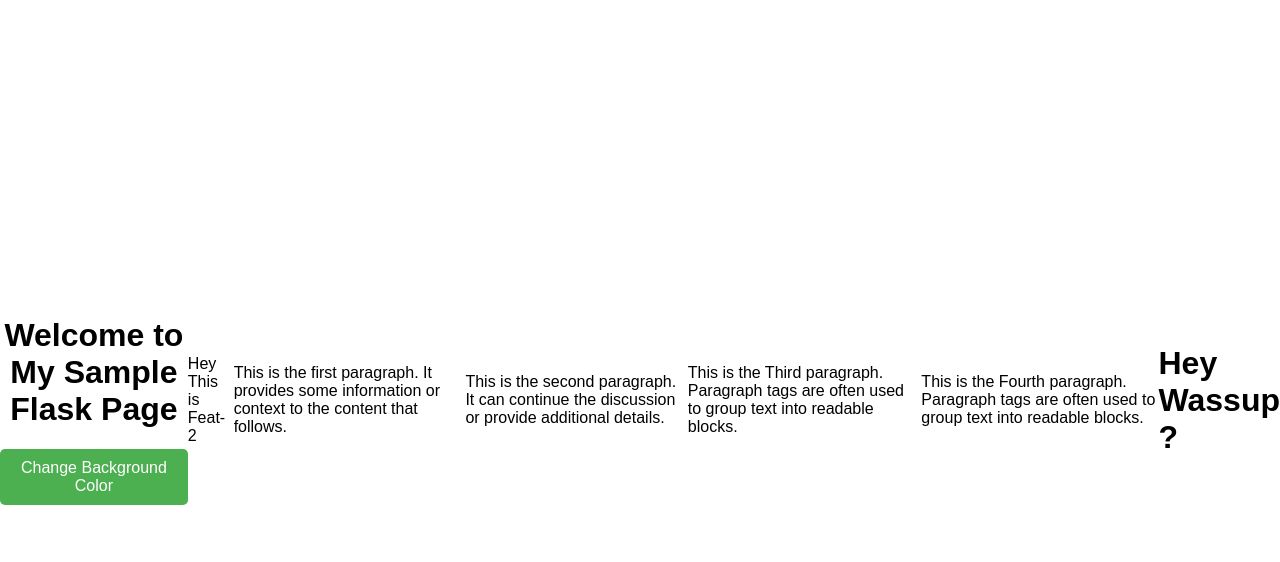
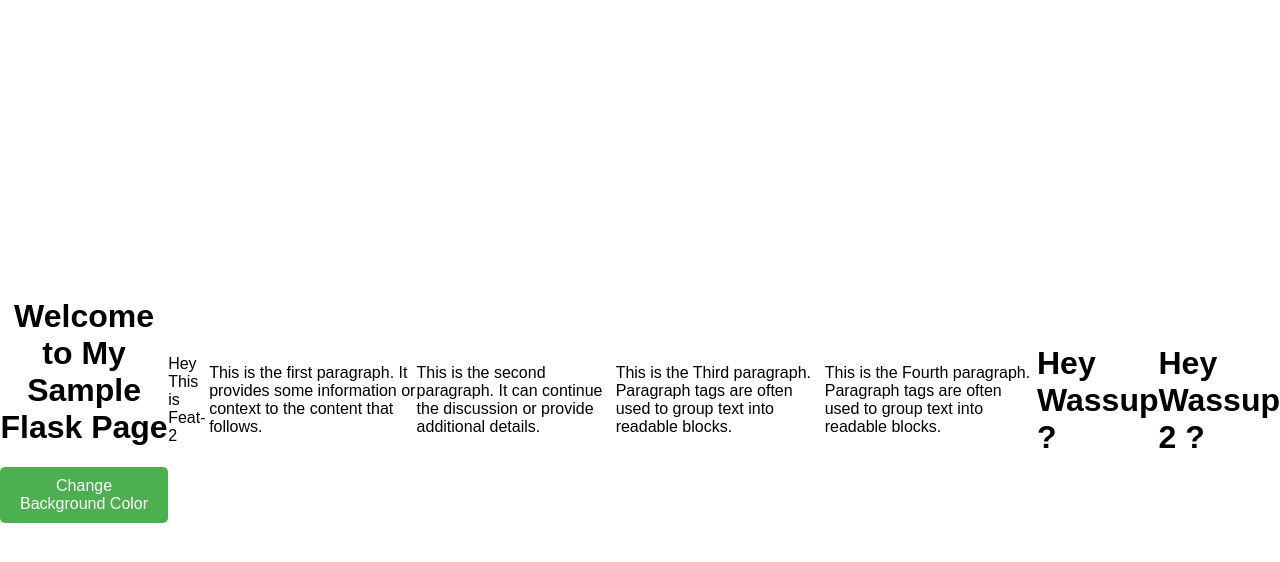
Before and after one commit to r0han01/flask-app, a Flask app: page / in a window 1280 px wide. Shown: the top 562 px of the page. Run offline with Flask 3, Linux system fonts and the light colour scheme.

Commit message:
Stash Practice

```diff
--- a/templates/index.html
+++ b/templates/index.html
@@ -25,5 +25,6 @@
 
     </p>
     <h1> Hey Wassup ?
+        <h1> Hey Wassup 2 ?
 </body>
 </html>
```
